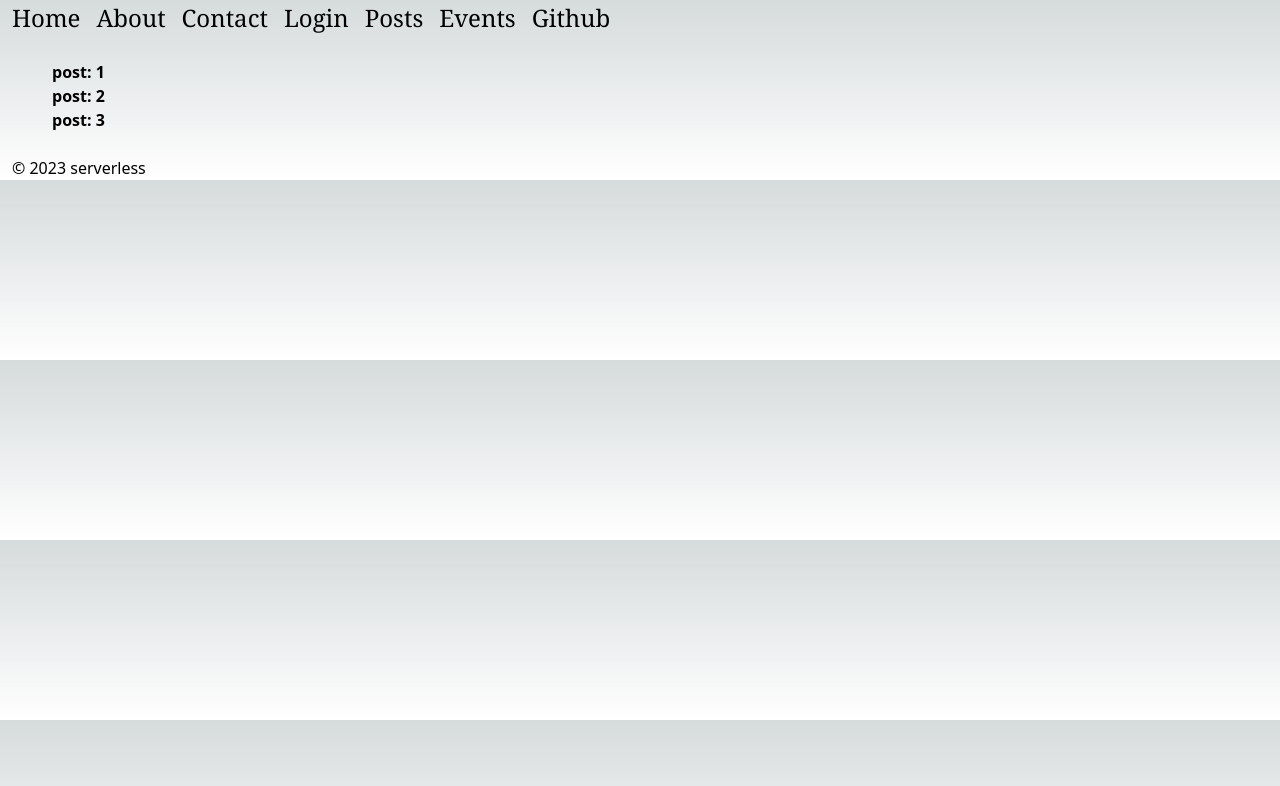
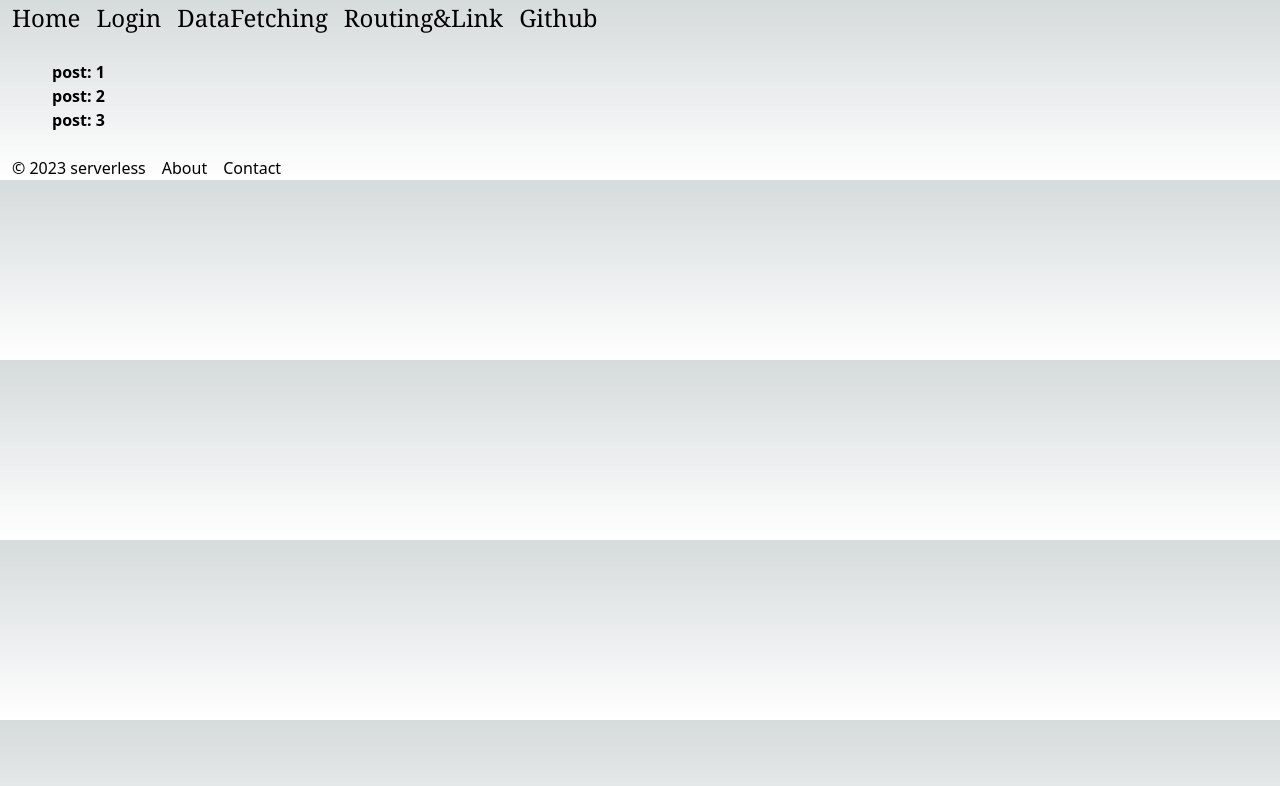
Before and after one commit to serverless-coding/next-learn, a Next.js app in the folder 6.next/nav/: page /post in a window 1280 px wide. Shown: the top 786 px of the page. Built offline with nearby package versions, Linux system fonts and the light colour scheme.

Commit message:
refactor: layout & link

```diff
--- a/6.next/nav/components/header.tsx
+++ b/6.next/nav/components/header.tsx
@@ -9,19 +9,13 @@ export default function Header() {
                     <Link href="/">Home</Link>
                 </li>
                 <li className={styles.item}>
-                    <Link href="/about"> About </Link>
-                </li>
-                <li className={styles.item}>
-                    <Link href="/contact"> Contact </Link>
-                </li>
-                <li className={styles.item}>
                     <Link href="/login"> Login </Link>
                 </li>
                 <li className={styles.item}>
-                    <Link href="/post"> Posts </Link>
+                    <Link href="/post"> DataFetching </Link>
                 </li>
                 <li className={styles.item}>
-                    <Link href="/events"> Events </Link>
+                    <Link href="/events"> Routing&Link </Link>
                 </li>
                 <li className={styles.item}>
                     <Link href="https://github.com/serverless-coding/next-learn"> Github </Link>
--- a/6.next/nav/components/layout.tsx
+++ b/6.next/nav/components/layout.tsx
@@ -9,11 +9,19 @@ const Layout = ({ children }: { children: any }) => {
             </nav>
             <br />
 
-            <main>{children}</main>
+            <main className='m-auto h-full'>
+                {children}
+            </main>
 
             <br />
             <footer>
-                <Link href="https://github.com/serverless-coding"> &copy; 2023 serverless</Link>
+                <div>
+                    <ul className="flex">
+                        <li className="mr-4"> <Link href="https://github.com/serverless-coding"> &copy; 2023 serverless</Link></li>
+                        <li className="mr-4"> <Link href="/about"> About </Link></li>
+                        <li className="mr-4"> <Link href="/contact"> Contact </Link></li>
+                    </ul>
+                </div>
             </footer>
         </div>
     );
--- a/6.next/nav/pages/contact.tsx
+++ b/6.next/nav/pages/contact.tsx
@@ -3,7 +3,7 @@ import Layout from '@/components/layout';
 export default function C() {
     return (
         <Layout>
-            <h1>Email me@leerob.io if you have issues :)</h1>
+            <h1>create on github if you have issues :)</h1>
         </Layout>
     );
 };
```
